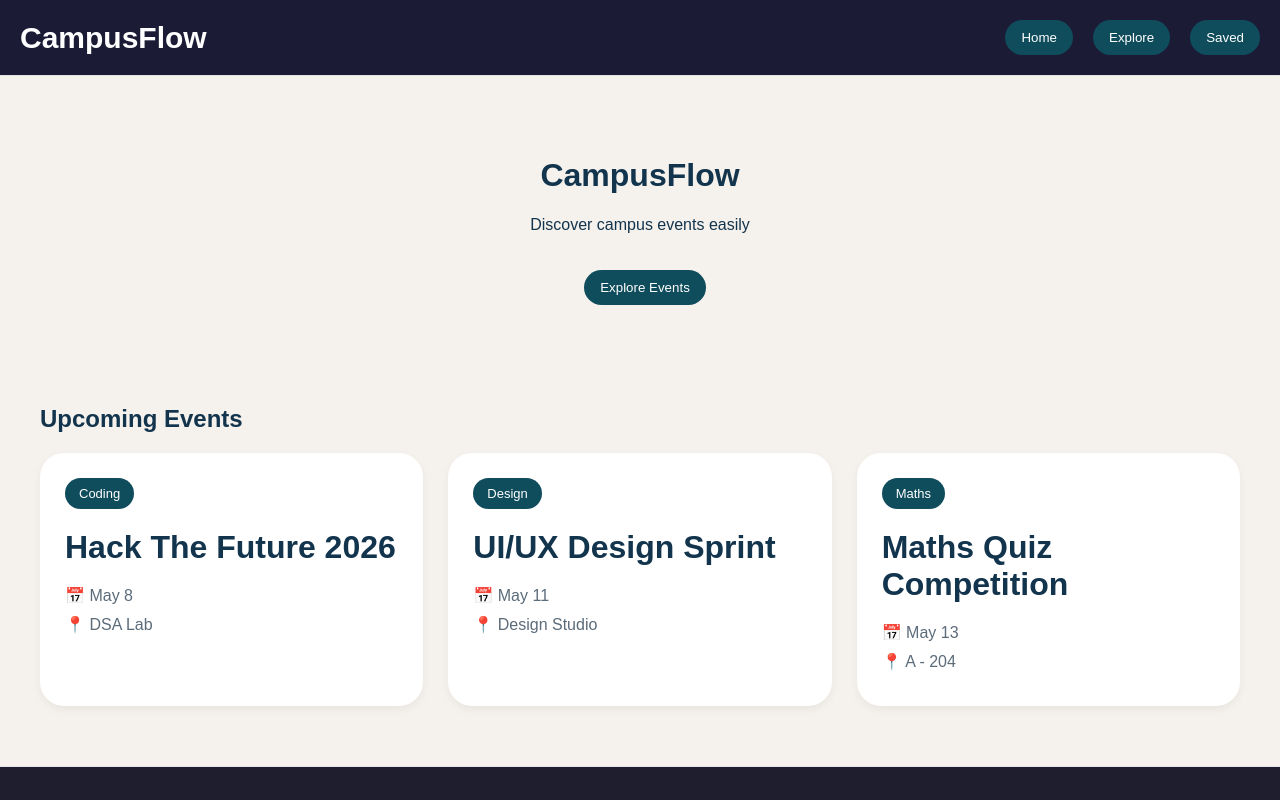
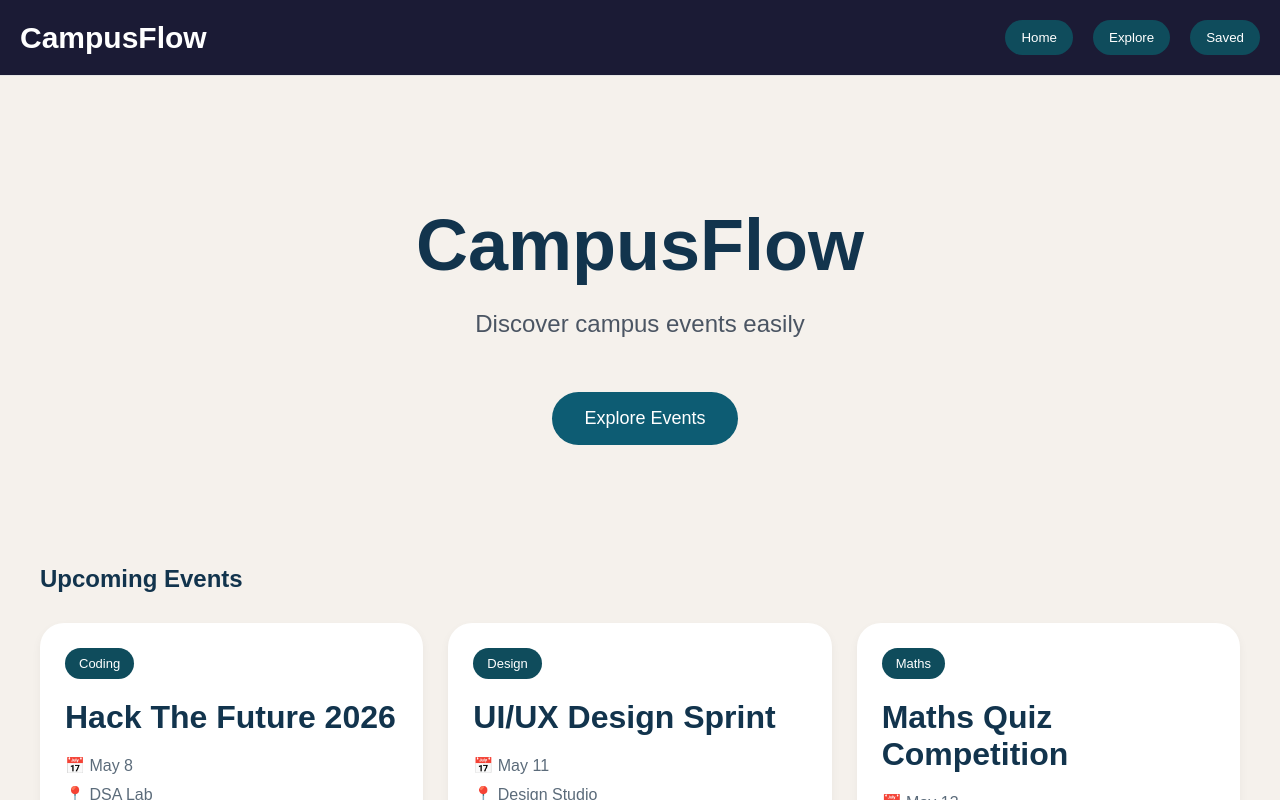
Before and after one commit to parth-access/campus-flow, a React (Vite) app: page / in a window 1280 px wide. Shown: the top 800 px of the page. Built offline with nearby package versions, Linux system fonts and the light colour scheme.

Commit message:
style: improve home page layout and hero section

```diff
--- a/src/pages/Home.jsx
+++ b/src/pages/Home.jsx
@@ -3,6 +3,7 @@ import { useNavigate } from "react-router-dom";
 import Navbar from "../components/Navbar";
 import Footer from "../components/Footer";
 import EventCard from "../components/EventCard";
+
 import events from "../data/events";
 
 function Home() {
@@ -15,17 +16,40 @@ function Home() {
       <div
         style={{
           textAlign: "center",
-          padding: "60px 20px",
+          padding: "80px 20px 40px",
+          maxWidth: "700px",
+          margin: "0 auto",
         }}
       >
-        <h1>CampusFlow</h1>
+        <h1
+          style={{
+            fontSize: "72px",
+            marginBottom: "10px",
+          }}
+        >
+          CampusFlow
+        </h1>
 
-        <p>Discover campus events easily</p>
+        <p
+          style={{
+            fontSize: "24px",
+            color: "#4b5563",
+          }}
+        >
+          Discover campus events easily
+        </p>
 
         <button
           onClick={() => navigate("/explore")}
           style={{
-            marginTop: "20px",
+            marginTop: "30px",
+            padding: "16px 32px",
+            borderRadius: "30px",
+            border: "none",
+            backgroundColor: "#0d5c73",
+            color: "white",
+            fontSize: "18px",
+            cursor: "pointer",
           }}
         >
           Explore Events
@@ -34,10 +58,16 @@ function Home() {
 
       <div
         style={{
-          padding: "20px 40px",
+          padding: "60px 40px",
         }}
       >
-        <h2>Upcoming Events</h2>
+        <h2
+          style={{
+            marginBottom: "30px",
+          }}
+        >
+          Upcoming Events
+        </h2>
 
         <div className="events-grid">
           {events.slice(0, 3).map((event) => (
```
